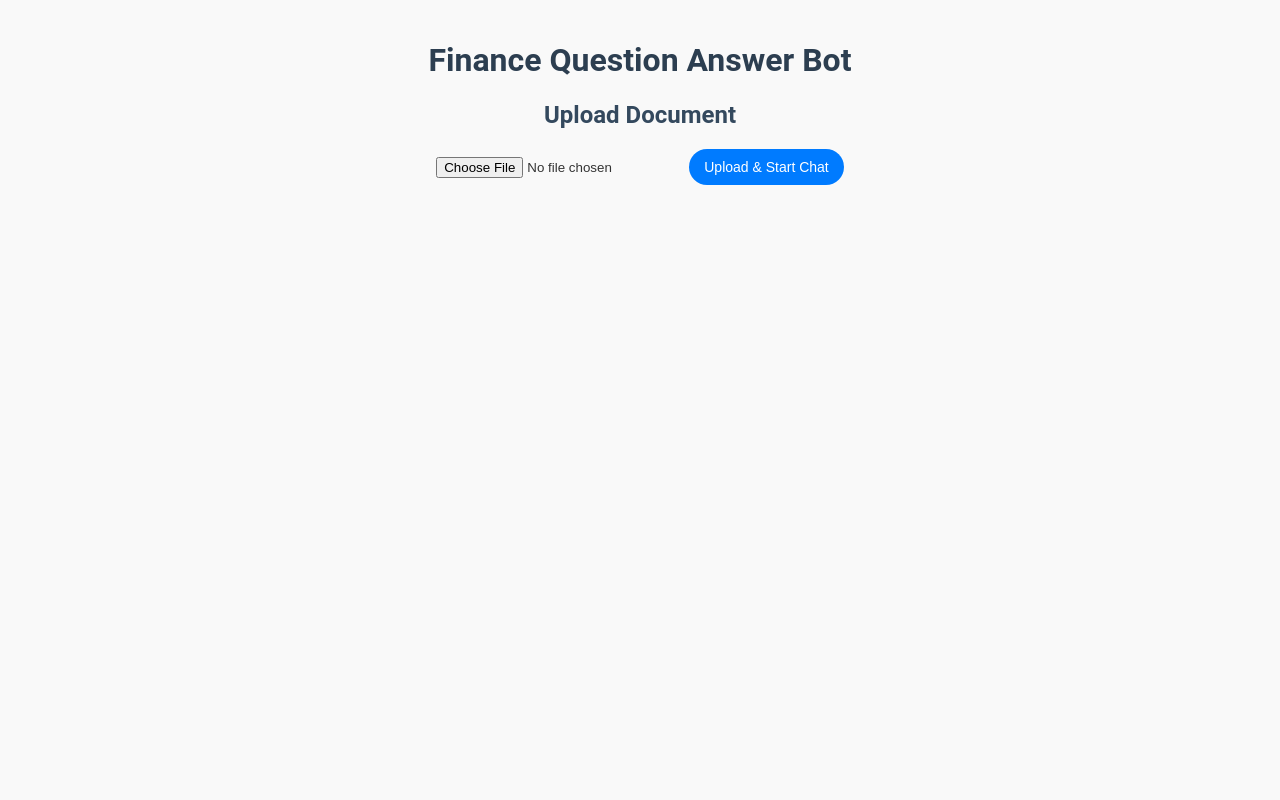
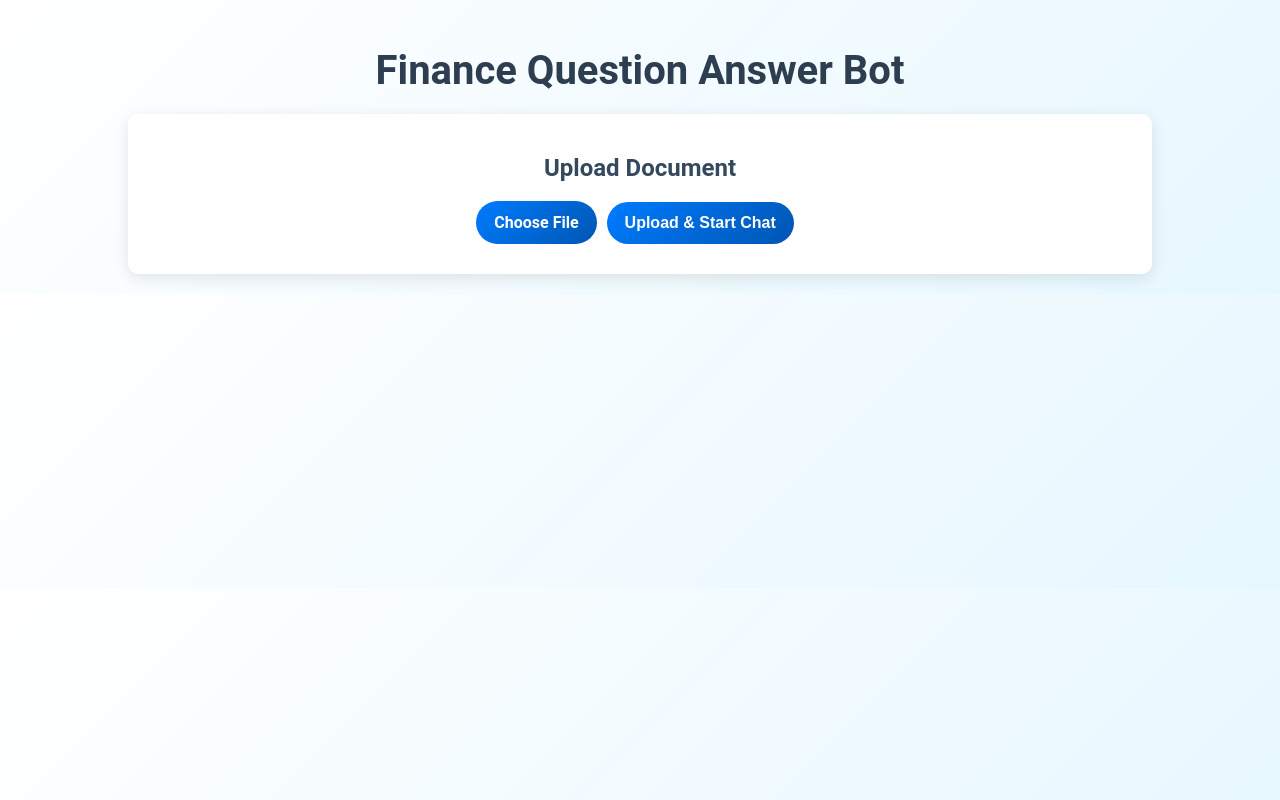
Before and after one commit to Vinaya19/FinanceQA, a React (Create React App) app in the folder chatbot-ui/: page / in a window 1280 px wide. Built offline with nearby package versions, Linux system fonts and the light colour scheme.

Commit message:
changing to markdown text & changes in UI

```diff
--- a/chatbot-ui/src/App.css
+++ b/chatbot-ui/src/App.css
@@ -3,7 +3,7 @@ body {
   margin: 0;
   padding: 0;
   font-family: 'Roboto', sans-serif;
-  background-color: #f9f9f9;
+  background: linear-gradient(135deg, #ffffff, #e6f7ff); /* Light gradient background */
   color: #333;
 }
 
@@ -16,10 +16,15 @@ body {
 h1 {
   text-align: center;
   color: #2c3e50;
+  font-size: 2.5rem;
+  font-weight: bold;
+  margin-bottom: 20px;
 }
 
 h2 {
   color: #34495e;
+  margin-bottom: 10px;
+  font-size: 1.5rem;
 }
 
 p {
@@ -28,92 +33,166 @@ p {
 
 .upload-section {
   text-align: center;
+  padding: 20px;
+  background: white;
+  border-radius: 10px;
+  box-shadow: 0px 4px 15px rgba(0, 0, 0, 0.1);
+  justify-content: space-between; /* Adds space between the buttons */
+}
+
+.upload-section .curved-upload-button {
+  flex: 1; /* Ensures the input takes its required space */
+}
+
+.upload-section .curved-button {
+  flex: 1; /* Ensures the button takes its required space */
 }
 
 .greeting {
   text-align: center;
   color: #007BFF;
   font-weight: bold;
+  margin-top: 15px;
+  animation: fadeIn 1s ease-in;
 }
 
-/* Split Layout */
+/* Keyframe Animation */
+@keyframes fadeIn {
+  from {
+    opacity: 0;
+  }
+  to {
+    opacity: 1;
+  }
+}
+
+/* Main Container Styles */
 .main-container {
   display: flex;
-  gap: 20px;
+  flex-direction: row;
+  justify-content: space-between;
+  width: 90%;
+  max-width: 1200px;
+  height: 80vh;
+  border-radius: 10px;
+  box-shadow: 0px 4px 10px rgba(0, 0, 0, 0.1);
+  background: linear-gradient(135deg, #ffffff, #e8faff);
+  overflow: hidden;
+  margin: 20px auto;
+  padding: 10px 10px 10px 10px;
 }
 
 .summary-section, .chat-section {
   flex: 1;
-  padding: 20px;
-  border: 1px solid #ddd;
+  overflow-y: auto; /* Enable vertical scrolling for chat history */
+  padding: 15px;
   border-radius: 10px;
   background-color: #fff;
-  box-shadow: 0 2px 5px rgba(0, 0, 0, 0.1);
+  box-shadow: 0px 2px 8px rgba(0, 0, 0, 0.1);
 }
 
-.summary-section {
-  height: 100%;
-}
-
+/* Chat Section */
 .chat-section {
   display: flex;
   flex-direction: column;
-  height: 100%;
+   /* Full height of the parent container */
+  overflow: hidden; /* Prevent overflow for the entire section */
 }
 
-.chat-header {
-  display: flex;
-  justify-content: space-between;
-  align-items: center;
+/* Chat History */
+.chat-history {
+  flex-grow: 1; /* Takes up all remaining space above the input section */
+  overflow-y: auto; /* Enable vertical scrolling for chat history */
+  padding: 15px;
+  border: 1px solid #ddd;
+  background-color: #f5f5f5;
+  border-radius: 5px;
+  margin-bottom: 15px;
 }
 
-.end-chat-button {
-  background: none;
-  border: none;
-  font-size: 20px;
-  cursor: pointer;
-  color: #dc3545;
+.chat-history p {
+  margin: 5px 0;
 }
 
-.chat-history {
-  flex-grow: 1;
-  overflow-y: auto;
-  border: 1px solid #ccc;
-  border-radius: 5px;
-  padding: 10px;
-  margin-bottom: 10px;
-  background-color: #f5f5f5;
+.chat-history strong {
+  color: #007BFF;
 }
 
+/* Input Section */
 .input-section {
   display: flex;
   gap: 10px;
   align-items: center;
+  /* Add padding for spacing */
+  background-color: #fff; /* Ensure the input section has a solid background */
+  border-top: 1px solid #ddd; /* Separator line */
+  box-shadow: 0 -2px 5px rgba(0, 0, 0, 0.1); /* Shadow for a polished look */
+  position: sticky; /* Keep the input section static */
+  bottom: 0; /* Stick to the bottom of the container */
 }
 
+/* Input Field */
 input[type="text"] {
-  padding: 10px;
+  padding: 12px;
   border: 1px solid #ccc;
   border-radius: 5px;
-  font-size: 14px;
+  font-size: 16px;
   width: 100%;
+  box-shadow: 0px 2px 5px rgba(0, 0, 0, 0.1);
+  margin: 10px 10px 10px 10px;
 }
 
+/* Button Styles */
 button.curved-button {
-  padding: 10px 15px;
+  padding: 12px 18px;
   border: none;
-  border-radius: 20px;
-  background-color: #007BFF;
+  border-radius: 30px;
+  background: linear-gradient(135deg, #007BFF, #0056b3);
   color: white;
+  font-size: 1rem;
+  font-weight: bold;
   cursor: pointer;
-  transition: background-color 0.3s ease;
-  font-size: 14px;
+  transition: transform 0.3s, box-shadow 0.3s;
+  margin: 10px 10px 10px 10px;
 }
 
 button.curved-button:hover {
-  background-color: #0056b3;
+  transform: scale(1.05);
+  box-shadow: 0px 6px 15px rgba(0, 123, 255, 0.5);
 }
 
-button.curved-button.ask-button {
-  border-radius: 5px;
+button.end-chat-button {
+  background: linear-gradient(135deg, #FF4D4D, #CC0000);
+  color: #fff;
+  border: none;
+  border-radius: 25px;
+  padding: 10px 30px;
+  font-size: 16px;
+  font-weight: bold;
+  cursor: pointer;
+  box-shadow: 0px 4px 6px rgba(0, 0, 0, 0.2);
+  transition: transform 0.3s;
+  margin-top: 10px;
+  margin-bottom: 10px;
 }
+
+button.end-chat-button:hover {
+  transform: scale(1.1);
+}
+
+.curved-upload-button {
+  padding: 12px 18px;
+  border: none;
+  border-radius: 30px;
+  background: linear-gradient(135deg, #007BFF, #0056b3);
+  color: white;
+  font-size: 1rem;
+  font-weight: bold;
+  cursor: pointer;
+  transition: transform 0.3s, box-shadow 0.3s;
+}
+
+.curved-upload-button:hover {
+  transform: scale(1.05);
+  box-shadow: 0px 6px 15px rgba(0, 123, 255, 0.5);
+}
--- a/chatbot-ui/src/App.js
+++ b/chatbot-ui/src/App.js
@@ -19,7 +19,12 @@ function App() {
       headers: { 'Content-Type': 'multipart/form-data' },
     });
 
-    setSummary(response.data.summary);
+    const cleanSummary = response.data.summary
+    .replace(/\*\*(.+)\*\*/g, '<strong>$1</strong>')  // Replace **text** with <strong>text</strong>
+    .replace(/\*(.+)\*/g, '<strong>$1</strong>');
+
+
+    setSummary(cleanSummary);
     setChatHistory([]);
     setIsChatting(true);
     setGreetingMessage('Hello! You can now chat with your document. 😊');
@@ -53,7 +58,15 @@ function App() {
       {!isChatting && (
         <div className="upload-section">
           <h2>Upload Document</h2>
-          <input type="file" onChange={(e) => setFile(e.target.files[0])} />
+          <label htmlFor="file-upload" className="curved-upload-button">
+            Choose File
+            <input
+              id="file-upload"
+              type="file"
+              onChange={(e) => setFile(e.target.files[0])}
+              style={{ display: 'none' }}
+            />
+          </label>
           <button className="curved-button" onClick={handleFileUpload}>
             Upload & Start Chat
           </button>
@@ -66,7 +79,7 @@ function App() {
         <div className="main-container">
           <div className="summary-section">
             <h2>Summary</h2>
-            <p>{summary}</p>
+            <p dangerouslySetInnerHTML={{ __html: summary }} />
           </div>
 
           <div className="chat-section">
```
